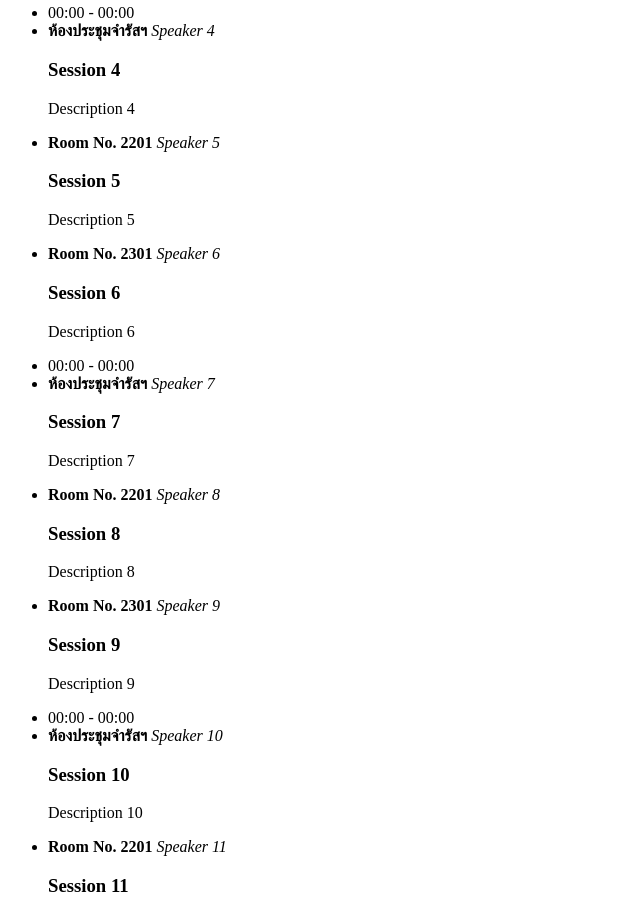
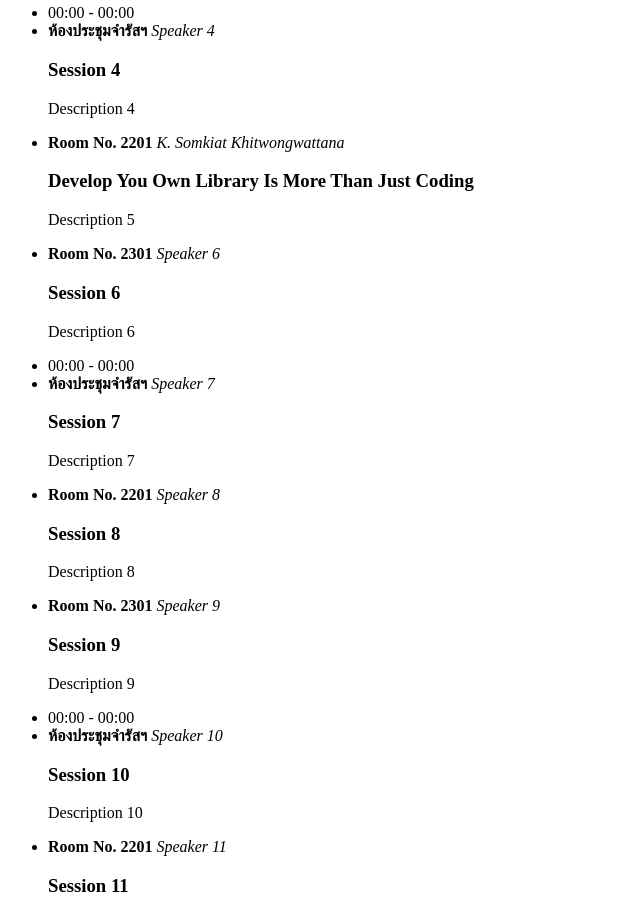
Before and after one commit to ThaiProgrammer/code-mania-110, a plain HTML site: page index.html in a window 1280 px wide. Shown: the part 940-1853 px from the top of the page, without its empty margins (0-640 px from the left). Drawn offline with Linux system fonts and the light colour scheme.

```diff
--- a/index.html
+++ b/index.html
@@ -83,8 +83,8 @@
     </li>
     <li class="session-item session-item--split">
       <strong class="session-item__room">Room No. 2201</strong>
-      <em class="session-item__speaker">Speaker 5</em>
-      <h3 class="session-item__title">Session 5</h3>
+      <em class="session-item__speaker">K. Somkiat Khitwongwattana</em>
+      <h3 class="session-item__title">Develop You Own Library Is More Than Just Coding</h3>
       <p class="session-item__description">Description 5</p>
     </li>
     <li class="session-item session-item--split">
```
